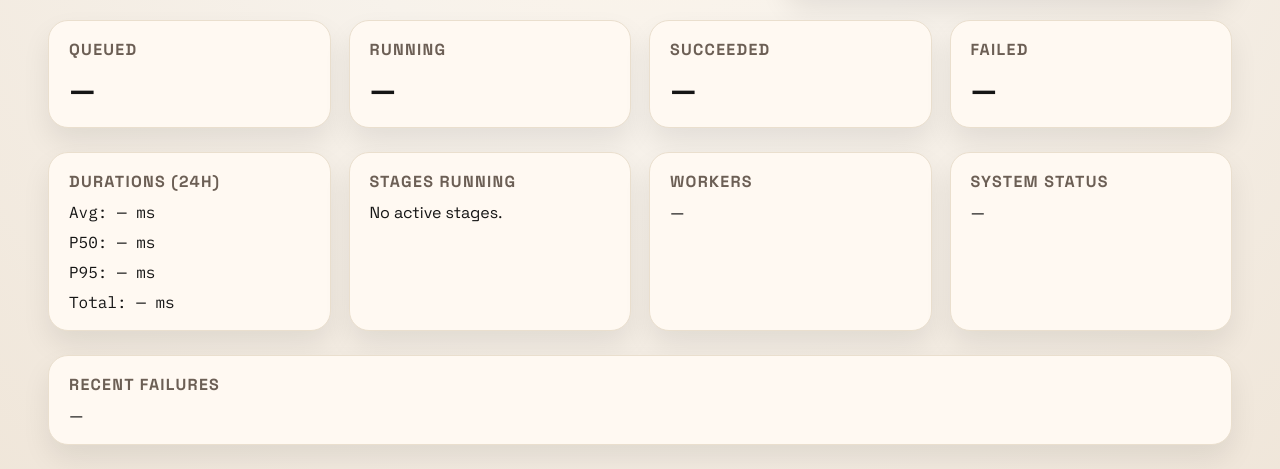
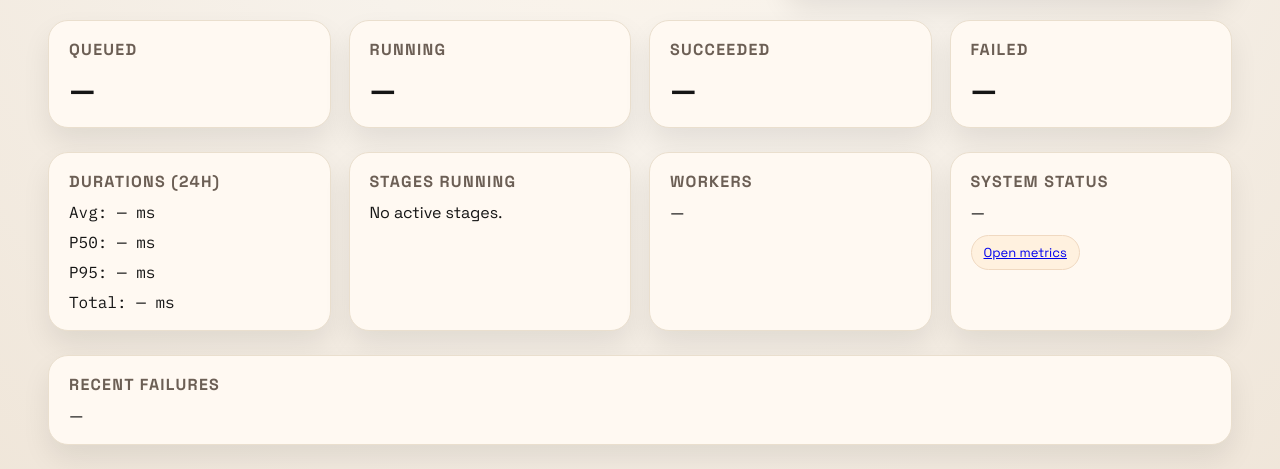
Before and after one commit to TobitRE/DocumentRefinery, a Django app: page /dashboard/ in a window 1280 px wide. Shown: the part 262-731 px from the top of the page. Run offline with Django 5.2, Linux system fonts and the light colour scheme; the visitor is signed in with stand-in values (Sample User, id 1); parts of the project's set-up code (start-up, migrations or seed data) failed here and were passed over.

Commit message:
Add metrics link to dashboard

```diff
--- a/document_refinery/dashboard/templates/dashboard/index.html
+++ b/document_refinery/dashboard/templates/dashboard/index.html
@@ -251,6 +251,9 @@
         <div class="card">
           <h3>System status</h3>
           <div class="list" id="systemStatus">—</div>
+          <div class="key-actions" style="margin-top: 12px;">
+            <a class="pill" href="/metrics" target="_blank" rel="noopener">Open metrics</a>
+          </div>
         </div>
       </section>
 
```
